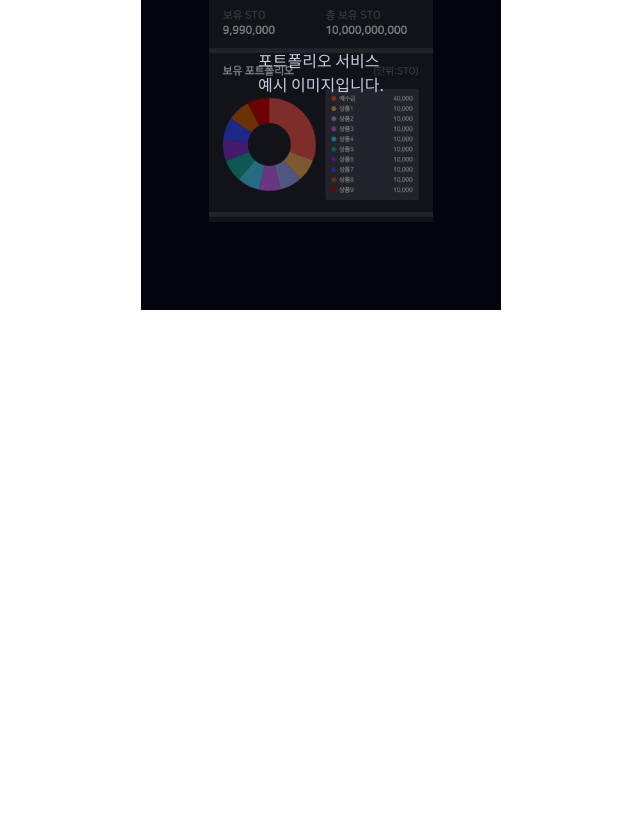
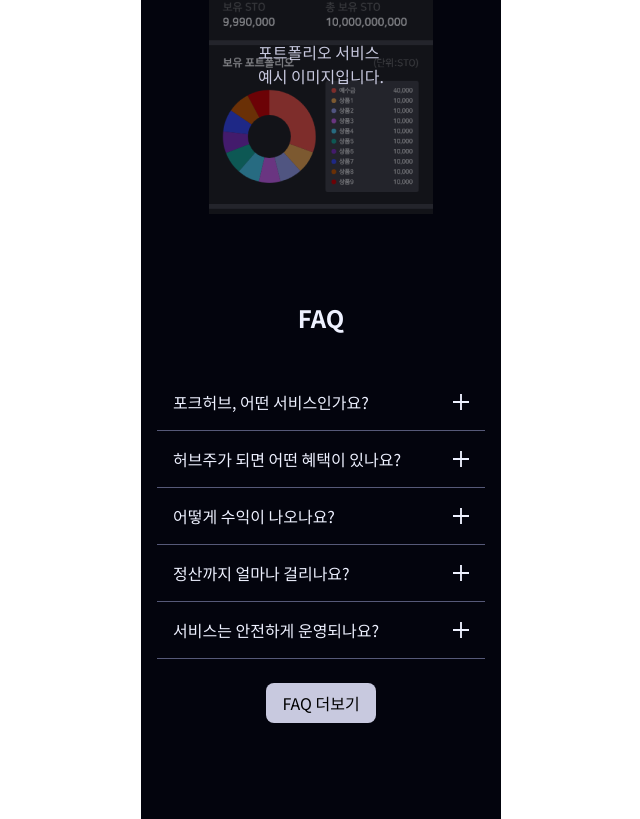
Before and after one commit to jangth0655/prime-t-front, a Next.js app: page / in a window 1280 px wide. Shown: the part 1621-2440 px from the top of the page, without its empty margins (319-959 px from the left). Before the commit the page ends 1931 px from the top, so only its background shows below. Built offline with nearby package versions, Linux system fonts and the light colour scheme.

Commit message:
메인홈 - FAQ 업데이트

```diff
--- a/src/app/page.tsx
+++ b/src/app/page.tsx
@@ -1,3 +1,4 @@
+import FAQ from "@/components/mainHome/FAQ";
 import Intro from "@/components/mainHome/Intro";
 import Portfolio from "@/components/mainHome/Portfolio";
 import Process from "@/components/mainHome/Process";
@@ -8,6 +9,7 @@ export default function HomePage() {
       <Intro />
       <Process />
       <Portfolio />
+      <FAQ />
     </section>
   );
 }
--- a/src/components/Navbar.tsx
+++ b/src/components/Navbar.tsx
@@ -33,7 +33,7 @@ export default function Navbar() {
   }, []);
 
   return (
-    <nav className="fixed top-0 left-0 right-0 m-auto w-[22.5rem]">
+    <nav className="fixed top-0 left-0 right-0 m-auto w-[22.5rem] z-50">
       <div className="h-[3.75rem] flex justify-between items-center pl-4 bg-slate-S900 z-40 border-b-[1px] border-b-slate-S600 ">
         <div>
           <LogoWhiteIcon />
--- /dev/null
+++ b/src/components/mainHome/FAQ.tsx
@@ -0,0 +1,97 @@
+"use client";
+
+import SolidButton from "../common/SolidButton";
+import FAQItem from "./FAQItem";
+
+export default function FAQ() {
+  return (
+    <section className="pb-24">
+      <p className="text-h3 leading-h3 text-slate-S200 font-bold mb-10 text-center">
+        FAQ
+      </p>
+      <ul>
+        {FAQList.map((item) => (
+          <FAQItem key={item.key} item={item} />
+        ))}
+      </ul>
+      <div className="flex justify-center items-center mt-6">
+        <SolidButton size="M" text="FAQ 더보기" isColorSlate />
+      </div>
+    </section>
+  );
+}
+
+const FAQList: FAQItemType[] = [
+  {
+    title: "포크허브, 어떤 서비스인가요?",
+    key: "porkhubOverview",
+    description: [
+      {
+        text: "답변 예시입니다. 질문을 누르면 아래로 답변 내용이 달립니다.",
+        key: "porkhubOverview_one",
+      },
+      {
+        text: "답변 예시입니다. 질문을 누르면 아래로 답변 내용이 달립니다.",
+        key: "porkhubOverview_two",
+      },
+    ],
+  },
+  {
+    title: "허브주가 되면 어떤 혜택이 있나요?",
+    key: "membershipBenefits",
+    description: [
+      {
+        text: "답변 예시입니다. 질문을 누르면 아래로 답변 내용이 달립니다.",
+        key: "membershipBenefits_one",
+      },
+    ],
+  },
+  {
+    title: "어떻게 수익이 나오나요?",
+    key: "revenue",
+    description: [
+      {
+        text: "답변 예시입니다. 질문을 누르면 아래로 답변 내용이 달립니다.",
+        key: "revenue_one",
+      },
+    ],
+  },
+  {
+    title: "정산까지 얼마나 걸리나요?",
+    key: "processingTime",
+    description: [
+      {
+        text: "답변 예시입니다. 질문을 누르면 아래로 답변 내용이 달립니다.",
+        key: "processingTime_one",
+      },
+    ],
+  },
+  {
+    title: "서비스는 안전하게 운영되나요?",
+    key: "serviceSafety",
+    description: [
+      {
+        text: "답변 예시입니다. 질문을 누르면 아래로 답변 내용이 달립니다.",
+        key: "serviceSafety_one",
+      },
+    ],
+  },
+];
+
+export type FAQItemType = {
+  title: string;
+  key: FAQKey;
+  description: FAQItem[];
+};
+
+export type FAQKey =
+  | "porkhubOverview"
+  | "membershipBenefits"
+  | "revenue"
+  | "processingTime"
+  | "serviceSafety";
+
+type FAQItem = {
+  text: string;
+  key: string;
+};
--- /dev/null
+++ b/src/components/mainHome/FAQItem.tsx
@@ -0,0 +1,44 @@
+"use client";
+
+import { useCallback, useState } from "react";
+
+import { FAQItemType } from "./FAQ";
+import PlusIcon from "../../icons/plusIcon.svg";
+import MinusIcon from "../../icons/MinusIcon.svg";
+
+type Props = {
+  item: FAQItemType;
+};
+
+export default function FAQItem({ item }: Props) {
+  const [isActive, setIsActive] = useState(false);
+  const { description, title } = item;
+
+  const toggleDescription = useCallback(() => {
+    setIsActive((prev) => !prev);
+  }, []);
+
+  return (
+    <li onClick={toggleDescription} className="">
+      <div className="flex justify-between items-center w-full p-4 border-b-[1px] border-b-slate-S500 cursor-pointer">
+        <p className="text-body leading-body text-slate-S200 font-regular">
+          {title}
+        </p>
+        <div>{isActive ? <MinusIcon /> : <PlusIcon />}</div>
+      </div>
+
+      {isActive && (
+        <ul className="space-y-4 bg-slate-S800 p-4">
+          {description.map((item) => (
+            <li
+              key={item.key}
+              className="text-body-s leading-body-s text-slate-S200 font-regular"
+            >
+              <p>{item.text}</p>
+            </li>
+          ))}
+        </ul>
+      )}
+    </li>
+  );
+}
--- a/src/components/mainHome/Portfolio.tsx
+++ b/src/components/mainHome/Portfolio.tsx
@@ -4,7 +4,7 @@ import TemPortfolioImage from "../../../public/assets/mainHome-portfolio.png";
 export default function Portfolio() {
   return (
     <section className="pb-[5.5rem]">
-      <p className="text-h4 leading-h4 font-bold text-slate-S200 text-center mb-12">
+      <p className="text-h4 leading-h4 font-bold text-slate-S200 text-center mb-10">
         포트폴리오로 보유 자산을 <br />
         확인해보세요.
       </p>
```
Also changed, not shown: src/icons/minusIcon.svg (added), src/icons/plusIcon.svg (added).
